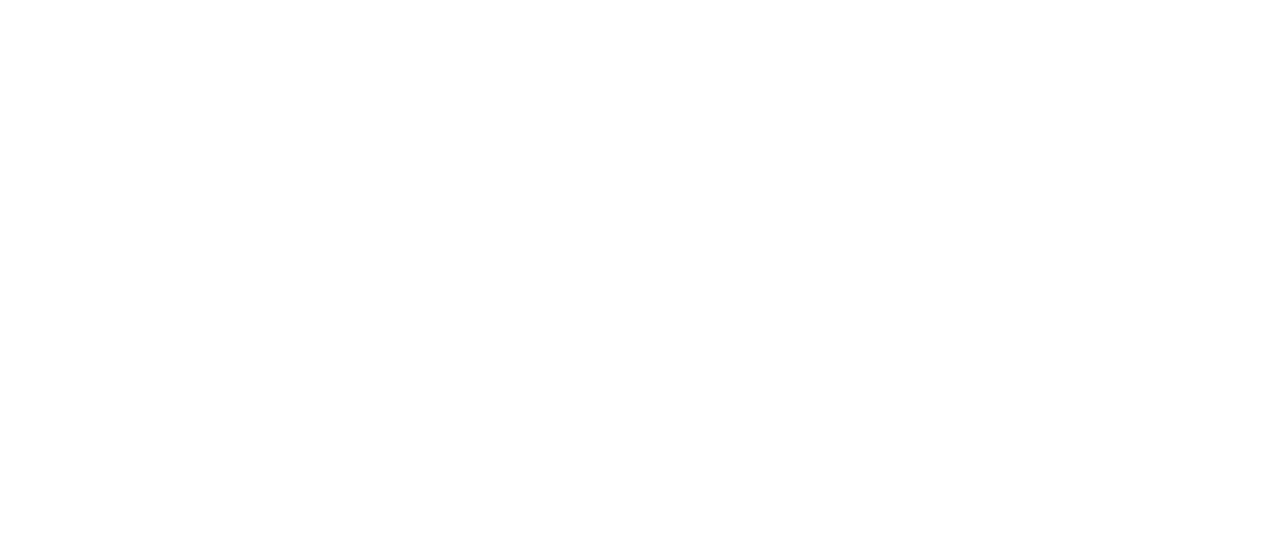
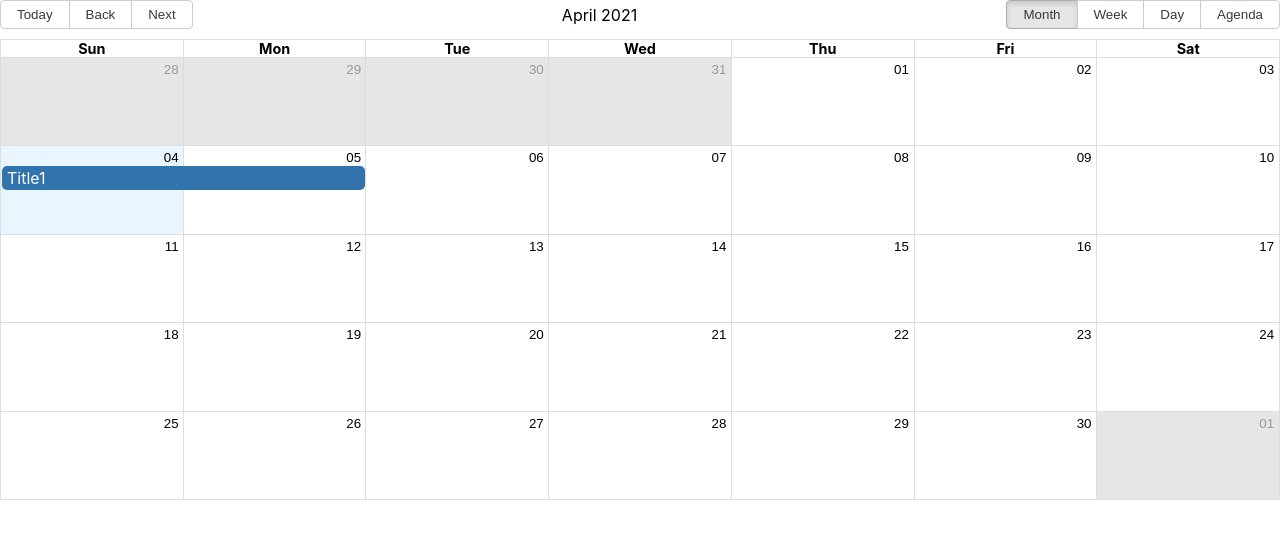
Before and after one commit to GiovanniColonni/HealthSystem, a React (Create React App) app in the folder Client/healthsystem/: page /calendar in a window 1280 px wide. Shown: the top 538 px of the page. Built offline with nearby package versions, Linux system fonts and the light colour scheme.

Commit message:
added calendar component

```diff
--- a/Client/healthsystem/package.json
+++ b/Client/healthsystem/package.json
@@ -9,7 +9,9 @@
     "@testing-library/user-event": "^12.8.3",
     "axios": "^0.21.1",
     "http-proxy-middleware": "^1.1.0",
+    "moment": "^2.29.1",
     "react": "^17.0.2",
+    "react-big-calendar": "^0.33.2",
     "react-dom": "^17.0.2",
     "react-google-login": "^5.2.2",
     "react-router-dom": "^5.2.0",
--- a/Client/healthsystem/src/App.js
+++ b/Client/healthsystem/src/App.js
@@ -6,6 +6,7 @@
 import {useHistory} from "react-router"
 import Login from "./components/Login"
 import API from "./api/API"
+import BigCalendar from "./components/BigCalendar"
 
 function App() {
   const [loginState,setLoginState] = useState(false)
@@ -27,6 +28,10 @@
           </div>
         </Route>
 
+        <Route exact path={"/calendar"}>
+          <BigCalendar />
+        </Route>
+
       </Switch>
 
     </div>
--- a/Client/healthsystem/src/api/API.js
+++ b/Client/healthsystem/src/api/API.js
@@ -22,6 +22,12 @@
     }
 }
 
+async function getEvents(id){
+    return new Promise((resolve,reject) =>{
+        fetch("/events",{method: 'GET'})
+    })
+}
+
 
 const API = {postToLogin,isAuthenticated}
 export default API;
--- /dev/null
+++ b/Client/healthsystem/src/classes/Event.js
@@ -0,0 +1,9 @@
+export default class Event {
+    constructor(title, start, end, allDay, resource){
+        this.title = title;
+        this.start = start;
+        this.end = end;
+        this.allDay = allDay;
+        this.resource = resource;
+    }
+  }
--- /dev/null
+++ b/Client/healthsystem/src/components/BigCalendar.js
@@ -0,0 +1,25 @@
+import React, { useState } from 'react';
+import { Calendar, momentLocalizer } from 'react-big-calendar'
+import moment from 'moment'
+import Event from '../classes/Event'
+import "react-big-calendar/lib/css/react-big-calendar.css";
+
+const localizer = momentLocalizer(moment)
+export default function BigCalendar() {
+
+  // REMEMBER TO USE .toDate(); moment() not works with bigCalendar
+  const sampleEvent = [new Event("Title1",moment().toDate(),moment().add(1,"days").toDate(),false,null)]
+  return (
+    <div>
+    <Calendar
+      localizer={localizer}
+      events={sampleEvent}
+      defaultDate={new Date()}
+      defaultView="month"
+      startAccessor="start"
+      endAccessor="end"
+      style={{ height: 500 }} // remove style here. Use CSS file
+    />
+    </div>
+  );
+}
```
Also changed, not shown: Client/healthsystem/src/icons/cross.svg (added), 1 other file (tests, documents, lock files or other folders).
